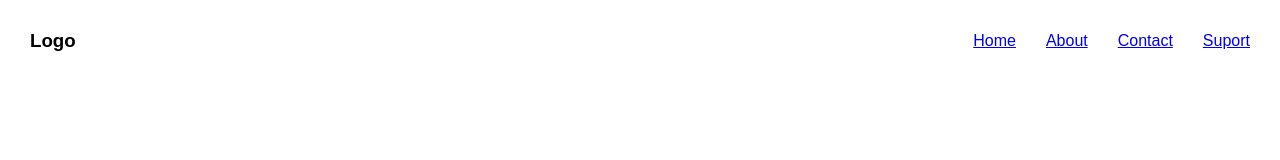
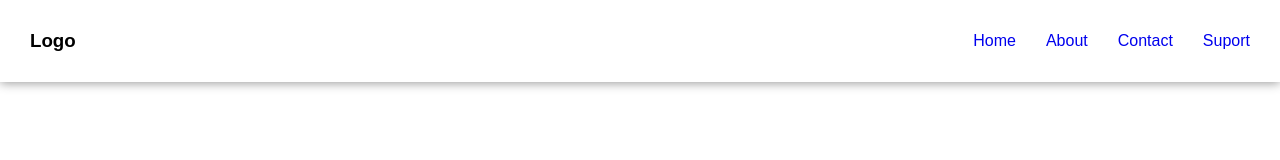
Before and after one commit to DevKelvin001/Estudando_Html, a plain HTML site: page Assets/index.html in a window 1280 px wide. Drawn offline with Linux system fonts and the light colour scheme.

Commit message:
Alterações quase feitas no menu

```diff
--- a/Assets/Css/default.css
+++ b/Assets/Css/default.css
@@ -3,6 +3,7 @@
     margin: 0;
     padding: 0;
     font-family: Arial, Helvetica, sans-serif;
+    text-decoration: none;
 }
 
 body {
--- a/Assets/Css/style.css
+++ b/Assets/Css/style.css
@@ -12,6 +12,7 @@
 
 #headerMain {
     padding: 30px;
+    box-shadow: 0px 1px 10px #979797;
 }
 
 #menu ul {
```
